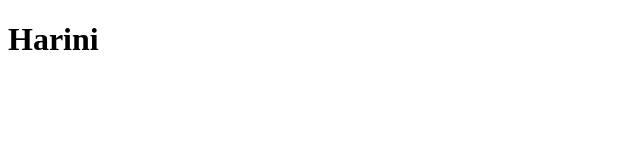
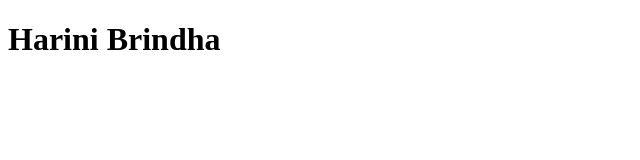
Before and after one commit to harinibrindha/samplerepo, a plain HTML site: page index.html in a window 1280 px wide. Shown: the whole page, without its empty margins (0-640 px from the left). Drawn offline with Linux system fonts and the light colour scheme.

Commit message:
fix : changes my full name

```diff
--- a/index.html
+++ b/index.html
@@ -6,6 +6,6 @@
     <title>Document</title>
 </head>
 <body>
-    <h1> Harini</h1>
+    <h1>Harini Brindha</h1>
 </body>
 </html>
```
